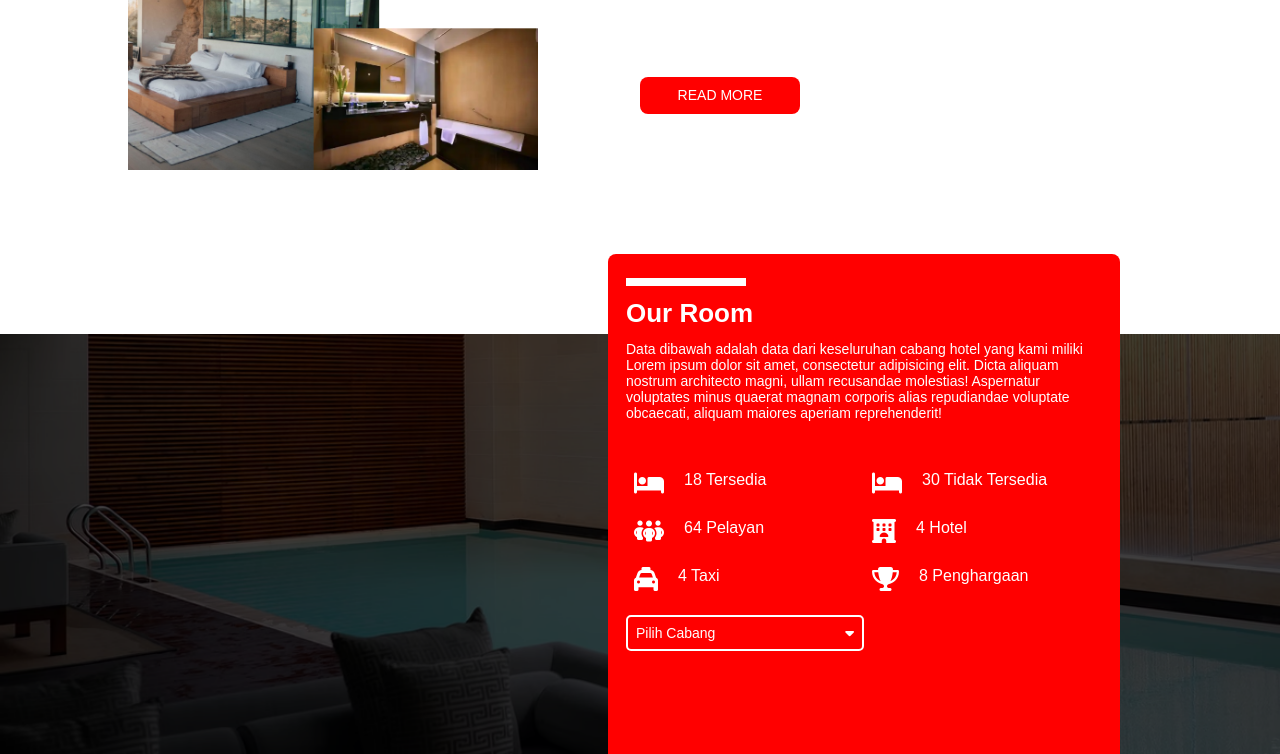
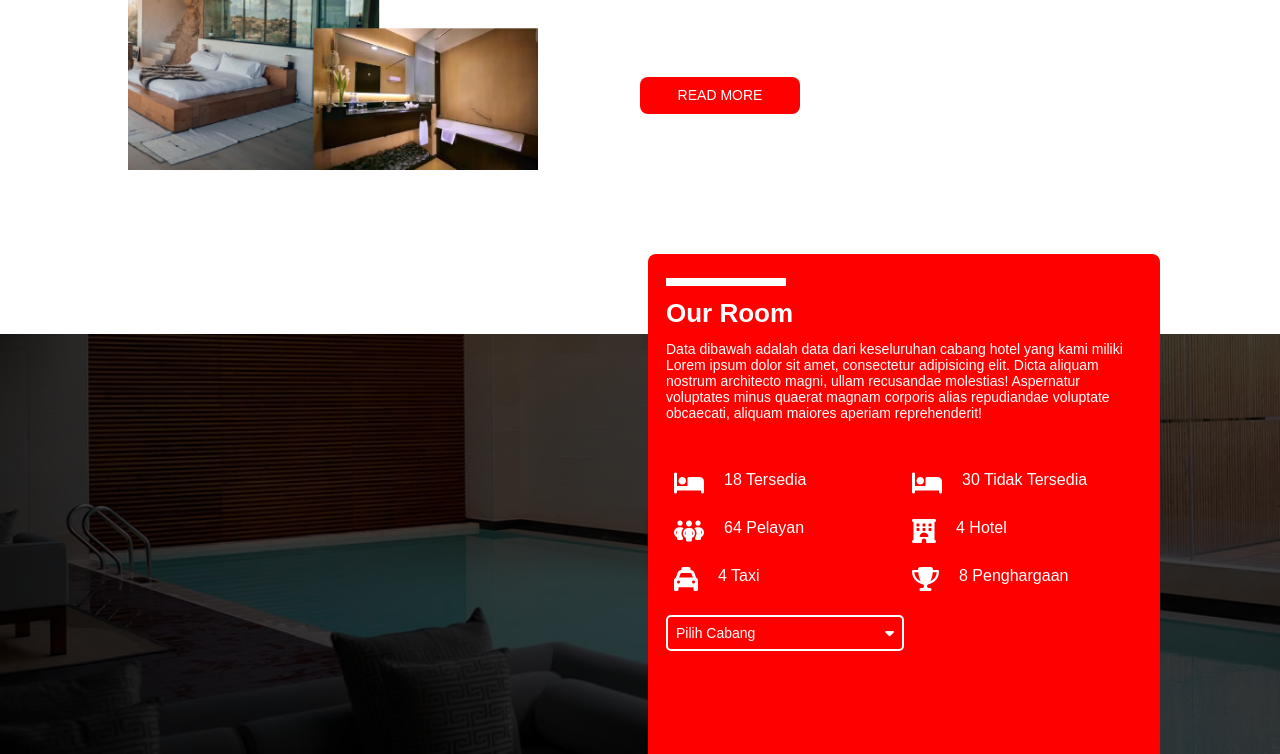
Before and after one commit to setyawannn/tefa-idoor, a plain HTML site: page home/index.html in a window 1280 px wide. Shown: the part 956-1710 px from the top of the page. Drawn offline with Linux system fonts and the light colour scheme.

Commit message:
Update style-home.css

```diff
--- a/home/style-home.css
+++ b/home/style-home.css
@@ -288,7 +288,7 @@ nav {
 	padding: 24px 18px;
     width: 40%;
 	height: 80vh;
-    right: 10vh;
+    right: 5vh;
     margin-right: 10vh;
     position: absolute;
 	border-radius: 8px;
```
